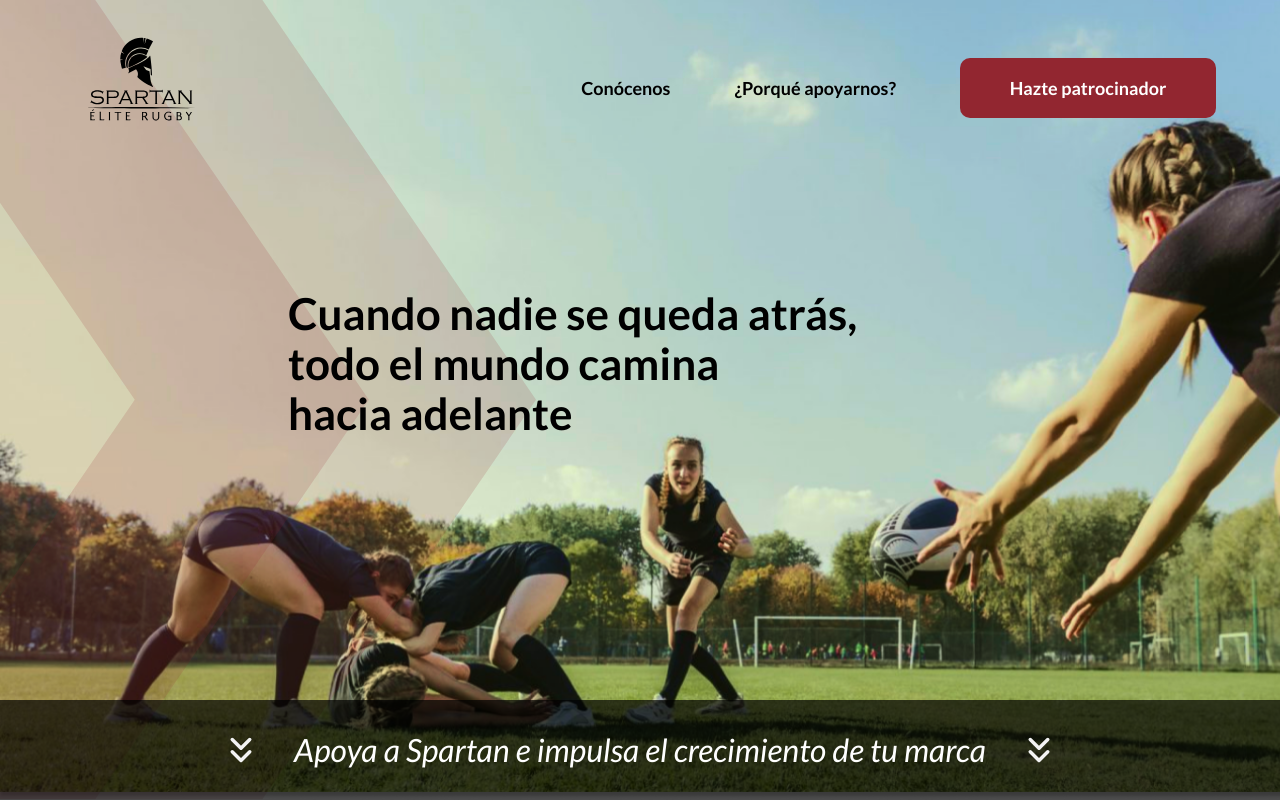
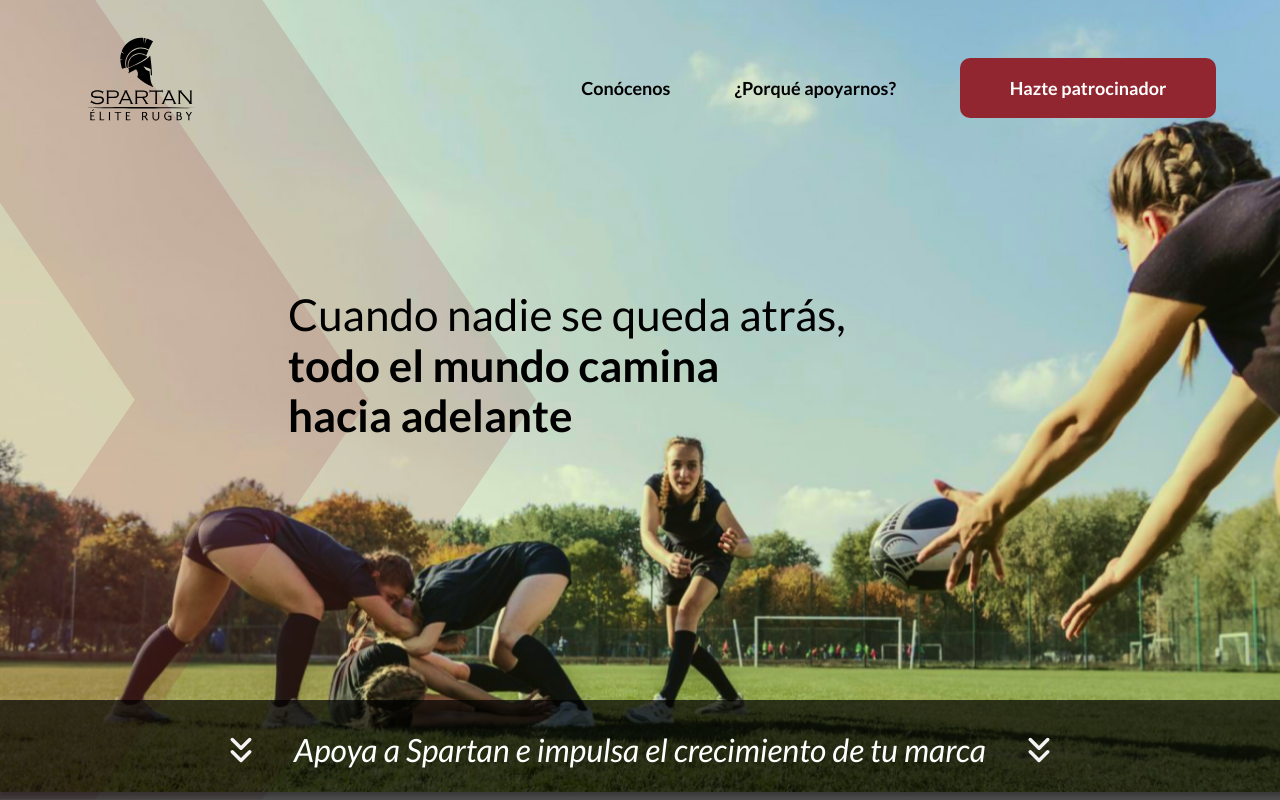
Before and after one commit to DanielVP26/SpartanEliteRugby, a React (Vite) app: page / in a window 1280 px wide. Shown: the top 800 px of the page. Built offline with nearby package versions, Linux system fonts and the light colour scheme.

Commit message:
mergedChanges

```diff
--- a/src/components/Footer.jsx
+++ b/src/components/Footer.jsx
@@ -27,13 +27,14 @@ function Footer() {
                   href="https://www.facebook.com/spartaneliterugby/"
                   className="Icon1"
                   alt="facebookLink"
+                  target="about:blank"
                 >
                   <Icon1 />
                 </a>
                 <a
                   href="https://www.instagram.com/spartanelite_rugby/?hl=es"
                   className="Icon2"
-                  alt="instagramLink"
+                  alt="instagramLink" target="about:blank"
                 >
                   <Icon2 />
                 </a>
@@ -41,6 +42,7 @@ function Footer() {
                   href="https://www.youtube.com/@spartaneliterugby8960"
                   className="Icon3"
                   alt="youtubeLink"
+                  target="about:blank"
                 >
                   <Icon3 />
                 </a>
--- a/src/components/Header.jsx
+++ b/src/components/Header.jsx
@@ -28,7 +28,7 @@ function Header() {
           </ul>
         </nav>
         <div className="sloganContainer">
-          <h2 className="slogan">Cuando nadie se queda atrás,</h2>
+          <h2 className="slogan1">Cuando nadie se queda atrás,</h2>
           <h2 className="slogan">todo el mundo camina</h2>
           <h2 className="slogan">hacia adelante</h2>
         </div>
--- a/src/styles/Header.css
+++ b/src/styles/Header.css
@@ -97,9 +97,20 @@ a:hover {
     width: 684px;
     margin: 9rem 18rem;
 }
+.slogan1{
+    text-align: left;
+    font-family: 'Lato', sans-serif;
+    font-weight: normal;
+    font-size: 44px;
+    width: 559px;
+    display: flex;
+    justify-content: flex-start;
+    flex-direction: row;
+    align-items: center;
+    white-space: nowrap;
+}
 .slogan {
     line-height: 50px;
-    letter-spacing: 0em;
     text-align: left;
     font-family: 'Lato', sans-serif;
     list-style: italic;
```
